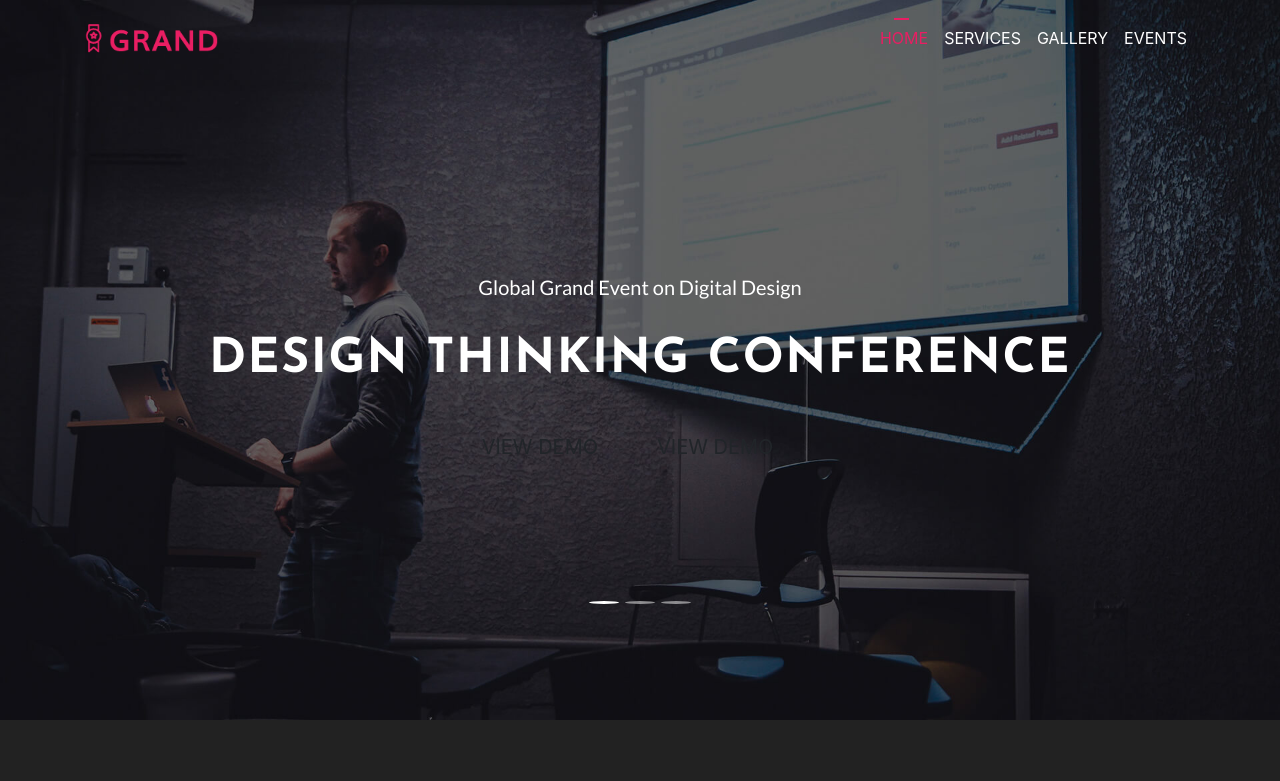
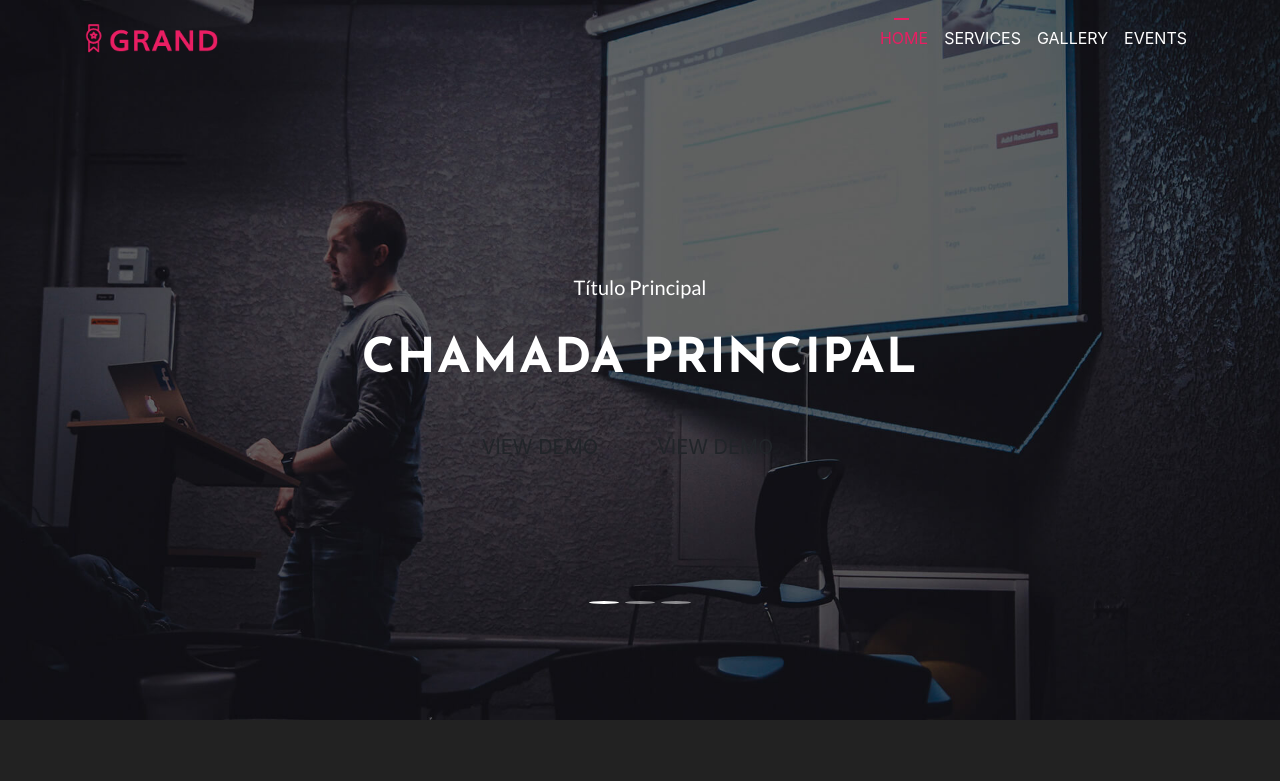
Before and after one commit to 9imeio/angular-admin, an Angular app: page /Home in a window 1280 px wide. Shown: the top 781 px of the page. Built offline with nearby package versions, Linux system fonts and the light colour scheme; a web font is replaced by a local one.

Commit message:
Refatorando o data-binding das imagens dos componentes galeria e eventos

```diff
--- a/src/app/configuration.ts
+++ b/src/app/configuration.ts
@@ -1,13 +1,13 @@
 export const configuration = {
     header: {
-        heading: 'Global Grand Event on Digital Design',
-        headingText: 'Design Thinking Conference',
+        heading: 'Título Principal',
+        headingText: 'Chamada Principal',
         buttonText: 'View Demo',
         buttonTextLink: '\Home'
     },
     services: {
-        heading: 'Global Grand Event on Digital Design',
-        headingText: 'Design Thinking Conference',
+        heading: 'Título Principal dos Serviços',
+        headingText: 'Chamada Principal dos Serviços',
         buttonText: 'View Demo',
         buttonTextLink: '\Home',
         imgCard: ' ',
@@ -26,8 +26,8 @@ export const configuration = {
         ]
     },
     gallery: {
-        heading: 'OUR EVENT GALLERY',
-        headingText: 'Global Grand Event on Digital Design',
+        heading: 'Titulo Principal da Galeria',
+        headingText: 'Chamada Principal da Galeria',
         buttonText: 'Browse all',
         buttonTextLink: '\Home',
         imgCard: '',
@@ -37,12 +37,12 @@ export const configuration = {
         dateCard: '',
         userCard: '',
         features: [
-            { icon: '', img: 'assets/img/gallery/img-1.jpg', title: '1º Título', description: 'Descrição do primeiro conteudo' },
-            { icon: '', img: 'assets/img/gallery/img-2.jpg', title: '2º Título', description: 'Descrição do primeiro conteudo' },
-            { icon: '', img: 'assets/img/gallery/img-3.jpg', title: '3º Título', description: 'Descrição do primeiro conteudo' },
-            { icon: '', img: 'assets/img/gallery/img-4.jpg', title: '4º Título', description: 'Descrição do primeiro conteudo' },
-            { icon: '', img: 'assets/img/gallery/img-5.jpg', title: '5º Título', description: 'Descrição do primeiro conteudo' },
-            { icon: '', img: 'assets/img/gallery/img-6.jpg', title: '6º Título', description: 'Descrição do primeiro conteudo' }
+            { icon: '', img: 'img-1.jpg', title: '1º Título', description: 'Descrição do primeiro conteudo' },
+            { icon: '', img: 'img-2.jpg', title: '2º Título', description: 'Descrição do primeiro conteudo' },
+            { icon: '', img: 'img-3.jpg', title: '3º Título', description: 'Descrição do primeiro conteudo' },
+            { icon: '', img: 'img-4.jpg', title: '4º Título', description: 'Descrição do primeiro conteudo' },
+            { icon: '', img: 'img-5.jpg', title: '5º Título', description: 'Descrição do primeiro conteudo' },
+            { icon: '', img: 'img-6.jpg', title: '6º Título', description: 'Descrição do primeiro conteudo' }
 
         ]
     },
@@ -52,9 +52,9 @@ export const configuration = {
         buttonText: 'Read more news',
         buttonTextLink: '\Home',
         features: [
-            { icon: '', img: 'assets/img/blog/img-1.jpg', title: '1º Título', description: 'Descrição do primeiro conteudo', date: 'Jan 20, 2018', user: 'Matheus Souza' },
-            { icon: '', img: 'assets/img/blog/img-2.jpg', title: '2º Título', description: 'Descrição do primeiro conteudo', date: 'Fev 18, 2018', user: 'Lucas Alves' },
-            { icon: '', img: 'assets/img/blog/img-3.jpg', title: '3º Título', description: 'Descrição do primeiro conteudo', date: 'Abr 25, 2018', user: 'Cindy Jefferson' },
+            { icon: '', img: 'img-1.jpg', title: '1º Título', description: 'Descrição do primeiro conteudo', date: 'Jan 20, 2018', user: 'Matheus Souza' },
+            { icon: '', img: 'img-2.jpg', title: '2º Título', description: 'Descrição do primeiro conteudo', date: 'Fev 18, 2018', user: 'Lucas Alves' },
+            { icon: '', img: 'img-3.jpg', title: '3º Título', description: 'Descrição do primeiro conteudo', date: 'Abr 25, 2018', user: 'Cindy Jefferson' },
         ]
     }
 }
--- a/src/app/events/events.component.html
+++ b/src/app/events/events.component.html
@@ -12,7 +12,7 @@
               <div class="blog-item">
                 <div class="blog-image">
                   <a href="#">
-                    <img class="img-fluid" src="{{ features.img}}" alt="">
+                    <img class="img-fluid" src="assets/img/blog/{{ features.img}}" alt="">
                   </a>
                 </div>
                 <div class="descr">
--- a/src/app/gallery/gallery.component.html
+++ b/src/app/gallery/gallery.component.html
@@ -12,10 +12,10 @@
       <div class="col-md-6 col-sm-6 col-lg-4" *ngFor="let features of gallery.features">
         <div class="gallery-box">
           <div class="img-thumb">
-            <img class="img-fluid" src="{{ features.img }}" alt="">
+            <img class="img-fluid" src="assets/img/gallery/{{ features.img }}" alt="">
           </div>
           <div class="overlay-box text-center">
-            <a class="lightbox" href="{{ features.img }}">
+            <a class="lightbox" href="assets/img/gallery/{{ features.img }}">
               <i class="lni-plus"></i>
             </a>
           </div>
```
